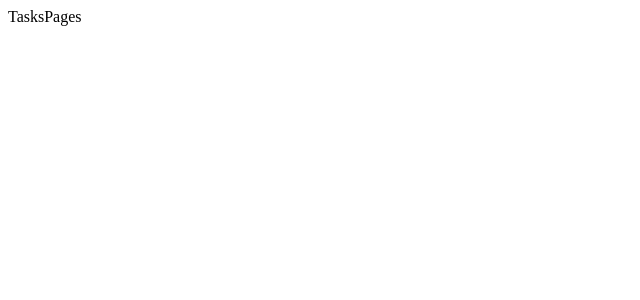
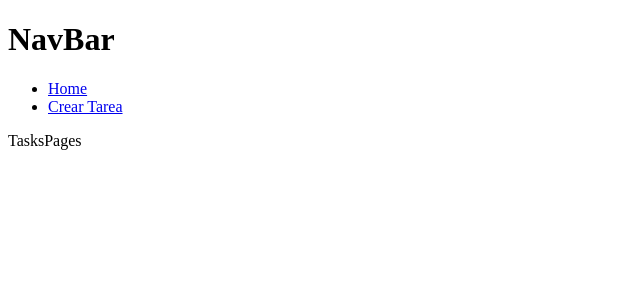
Before and after one commit to jesua-cell/app-apuntes, a React (Vite) app in the folder client/: page / in a window 1280 px wide. Shown: the top 300 px of the page, without its empty margins (0-640 px from the left). Built offline with nearby package versions, Linux system fonts and the light colour scheme; the HTML template or start-up script is replaced by a standard one.

Commit message:
creacion y configuracin del NavBar

```diff
--- a/client/src/App.jsx
+++ b/client/src/App.jsx
@@ -1,16 +1,24 @@
 import './App.css'
-import { Route, Routes } from 'react-router-dom'
+import { Route, Routes } from 'react-router-dom' //Libreria de Rutas
+
+//Rutas:
 import { TasksPages } from './pages/TasksPages.jsx'
 import { TaskForm } from './pages/TaskForm.jsx'
 import { NotFound } from './pages/NotFound.jsx'
+
+//Barra de navegacion:
+
+import { NavBar } from './components/NavBar.jsx'
+
 function App() {
 
   return (
     <>
+    <NavBar/>
       <Routes>
         <Route path='/' element={<TasksPages />} />
-        <Route path='new' element={<TaskForm/>} />
-        <Route path='*' element={<NotFound/>} />
+        <Route path='new' element={<TaskForm />} />
+        <Route path='*' element={<NotFound />} />
       </Routes>
     </>
   )
--- /dev/null
+++ b/client/src/components/NavBar.jsx
@@ -0,0 +1,17 @@
+import { Link } from 'react-router-dom'
+
+export const NavBar = () => {
+    return (
+        <>
+            <h1>NavBar</h1>
+            <ul>
+                <li>
+                    <Link to="/">Home</Link>
+                </li>
+                <li>
+                    <Link to="/new">Crear Tarea</Link>
+                </li>
+            </ul>
+        </>
+    )
+}
```
